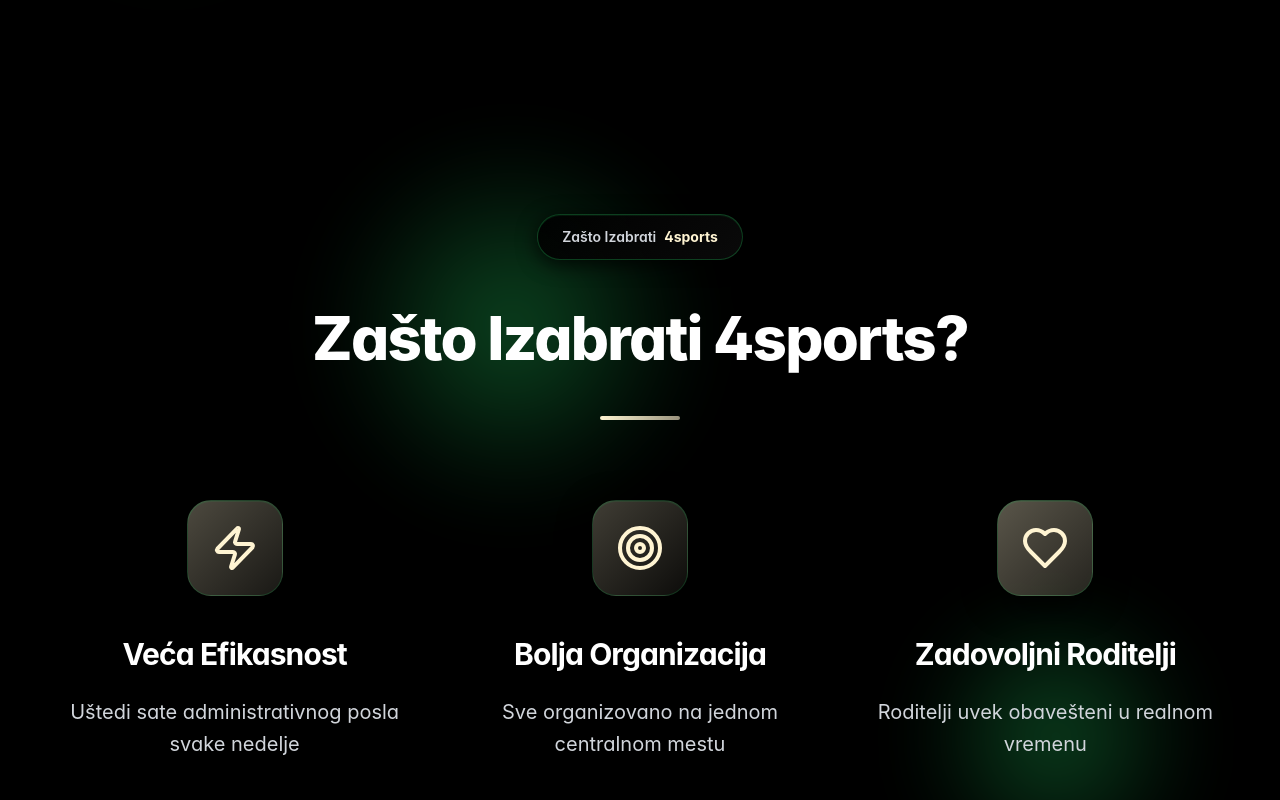
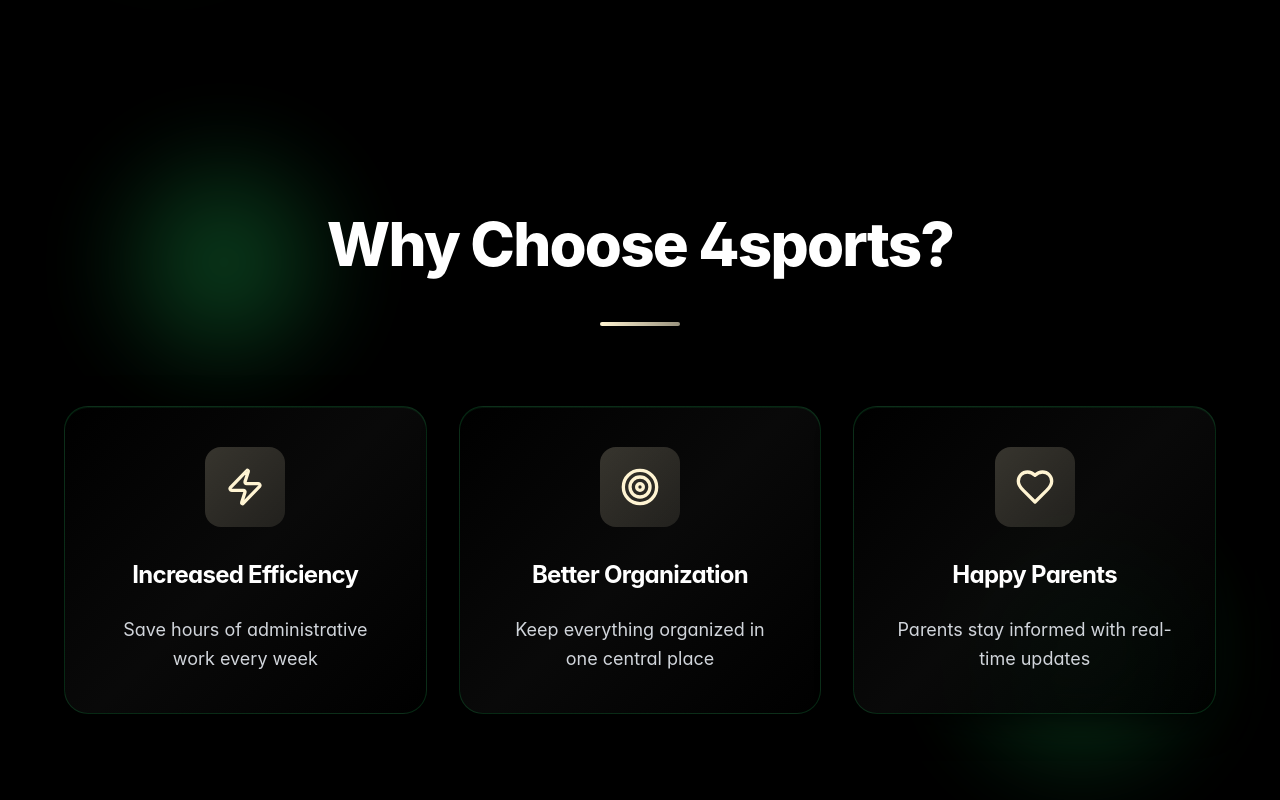
Before and after one commit to VukasinLukic/4sports, a React (Vite) app: page / in a window 1280 px wide. Shown: the part 4540-5340 px from the top of the page. Built offline with nearby package versions, Linux system fonts and the light colour scheme.

Commit message:
Fix: Remove badges, footer dots, and text errors
Removed the "Zašto Izabrati 4sports" badge, footer decorative dots, and corrected text errors throughout the site. Also addressed missing translations and placeholder text.

```diff
--- a/public/en.json
+++ b/public/en.json
@@ -154,7 +154,7 @@
       "title": "Price Calculator",
       "members": "Number of Members",
       "estimate": "Monthly Estimate",
-      "currency": "€",
+      "currency": "EUR",
       "perMonth": "per month",
       "contactSales": "Contact Sales Team",
       "features": {
@@ -168,6 +168,12 @@
     "contact": "Contact Us",
     "email": "info@4sports.com",
     "phone": "+381 11 123 4567",
+    "quickLinks": "Quick Links",
+    "support": "Support",
+    "helpCenter": "Help Center",
+    "privacy": "Privacy Policy",
+    "terms": "Terms of Service",
+    "contactSupport": "Contact Support",
     "copyright": "© 2024 4sports. All rights reserved."
   }
 }
--- a/src/components/BenefitsSection.tsx
+++ b/src/components/BenefitsSection.tsx
@@ -11,57 +11,46 @@ const BenefitsSection = () => {
       icon: Zap,
       titleKey: 'benefits.efficiency.title',
       descriptionKey: 'benefits.efficiency.description',
-      gradient: 'from-primary/30 via-primary/20 to-primary/10',
     },
     {
       icon: Target,
       titleKey: 'benefits.organization.title',
       descriptionKey: 'benefits.organization.description',
-      gradient: 'from-primary/25 via-primary/15 to-primary/5',
     },
     {
       icon: Heart,
       titleKey: 'benefits.parents.title',
       descriptionKey: 'benefits.parents.description',
-      gradient: 'from-primary/35 via-primary/25 to-primary/15',
     },
   ];
 
   return (
     <section id="purpose" className="section-padding organic-bg hero-pattern relative overflow-hidden">
       {/* Decorative gradient orbs */}
-      <div className="absolute top-20 left-1/4 w-96 h-96 gradient-orb opacity-25 animate-pulse"></div>
-      <div className="absolute bottom-10 right-20 w-72 h-72 gradient-orb opacity-20 animate-pulse" style={{animationDelay: '2s'}}></div>
+      <div className="absolute top-16 left-20 w-72 h-72 gradient-orb opacity-20 animate-pulse"></div>
+      <div className="absolute bottom-16 right-10 w-80 h-80 gradient-orb opacity-15 animate-pulse" style={{animationDelay: '2s'}}></div>
 
       <div className="container-custom relative z-10">
         <div className="text-center mb-20 fade-in">
-          <div className="badge-modern mb-12 mx-auto w-fit">
-            <span className="text-gray-300">Zašto Izabrati</span>
-            <span className="ml-2 text-primary font-bold">4sports</span>
-          </div>
           <h2 className="text-balance mb-12 text-white">
-            Zašto Izabrati 4sports?
+            {t('benefits.title')}
           </h2>
           <div className="h-1 w-20 bg-gradient-to-r from-primary to-primary/60 rounded-full mx-auto"></div>
         </div>
 
-        <div className="grid md:grid-cols-3 gap-8">
+        <div className="grid md:grid-cols-3 gap-8 max-w-6xl mx-auto">
           {benefits.map((benefit, index) => {
             const Icon = benefit.icon;
             return (
-              <div key={index} className="text-center group">
-                <div className={`w-24 h-24 rounded-3xl bg-gradient-to-br ${benefit.gradient} flex items-center justify-center mx-auto mb-10 group-hover:scale-110 transition-all duration-300 glass-card`}>
-                  <Icon className="w-12 h-12 text-primary" />
+              <div key={index} className="glass-card p-10 rounded-3xl hover-lift group text-center">
+                <div className="w-20 h-20 bg-gradient-to-br from-primary/20 to-primary/10 rounded-2xl flex items-center justify-center mx-auto mb-8 group-hover:scale-110 transition-all duration-300">
+                  <Icon className="w-10 h-10 text-primary" />
                 </div>
-                <h3 className="text-3xl font-bold text-white mb-6">
-                  {index === 0 && "Veća Efikasnost"}
-                  {index === 1 && "Bolja Organizacija"}
-                  {index === 2 && "Zadovoljni Roditelji"}
+                <h3 className="text-2xl font-bold text-white mb-6">
+                  {t(benefit.titleKey)}
                 </h3>
-                <p className="text-gray-300 text-xl leading-relaxed">
-                  {index === 0 && "Uštedi sate administrativnog posla svake nedelje"}
-                  {index === 1 && "Sve organizovano na jednom centralnom mestu"}
-                  {index === 2 && "Roditelji uvek obavešteni u realnom vremenu"}
+                <p className="text-gray-300 text-lg leading-relaxed">
+                  {t(benefit.descriptionKey)}
                 </p>
               </div>
             );
--- a/src/components/Footer.tsx
+++ b/src/components/Footer.tsx
@@ -52,7 +52,7 @@ const Footer = () => {
           {/* Quick Links */}
           <div>
             <h3 className="font-bold text-white mb-6 text-xl">
-              Quick Links
+              {t('footer.quickLinks')}
             </h3>
             <div className="space-y-4">
               <button
@@ -85,13 +85,13 @@ const Footer = () => {
           {/* Support */}
           <div>
             <h3 className="font-bold text-white mb-6 text-xl">
-              Support
+              {t('footer.support')}
             </h3>
             <div className="space-y-4">
-              <div className="text-gray-300 text-lg hover:text-primary transition-colors cursor-pointer">Help Center</div>
-              <div className="text-gray-300 text-lg hover:text-primary transition-colors cursor-pointer">Privacy Policy</div>
-              <div className="text-gray-300 text-lg hover:text-primary transition-colors cursor-pointer">Terms of Service</div>
-              <div className="text-gray-300 text-lg hover:text-primary transition-colors cursor-pointer">Contact Support</div>
+              <div className="text-gray-300 text-lg hover:text-primary transition-colors cursor-pointer">{t('footer.helpCenter')}</div>
+              <div className="text-gray-300 text-lg hover:text-primary transition-colors cursor-pointer">{t('footer.privacy')}</div>
+              <div className="text-gray-300 text-lg hover:text-primary transition-colors cursor-pointer">{t('footer.terms')}</div>
+              <div className="text-gray-300 text-lg hover:text-primary transition-colors cursor-pointer">{t('footer.contactSupport')}</div>
             </div>
           </div>
         </div>
@@ -108,16 +108,10 @@ const Footer = () => {
 
         <div className="border-t border-white/10 mt-16 pt-10 text-center">
           <p className="text-gray-400 text-lg">
-            © 2024 4sports. All rights reserved.
+            {t('footer.copyright')}
           </p>
         </div>
       </div>
-
-      {/* Decorative elements */}
-      <div className="absolute top-1/3 left-1/4 w-3 h-3 rounded-full opacity-60 animate-pulse"
-           style={{background: 'linear-gradient(45deg, #22c55e, #16a34a)', animationDelay: '2s'}}></div>
-      <div className="absolute bottom-1/4 right-1/3 w-4 h-4 rounded-full opacity-70 animate-pulse"
-           style={{background: 'linear-gradient(45deg, #15803d, #22c55e)'}}></div>
     </footer>
   );
 };
```
Also changed, not shown: public/sr.json (+7 -1 lines).
